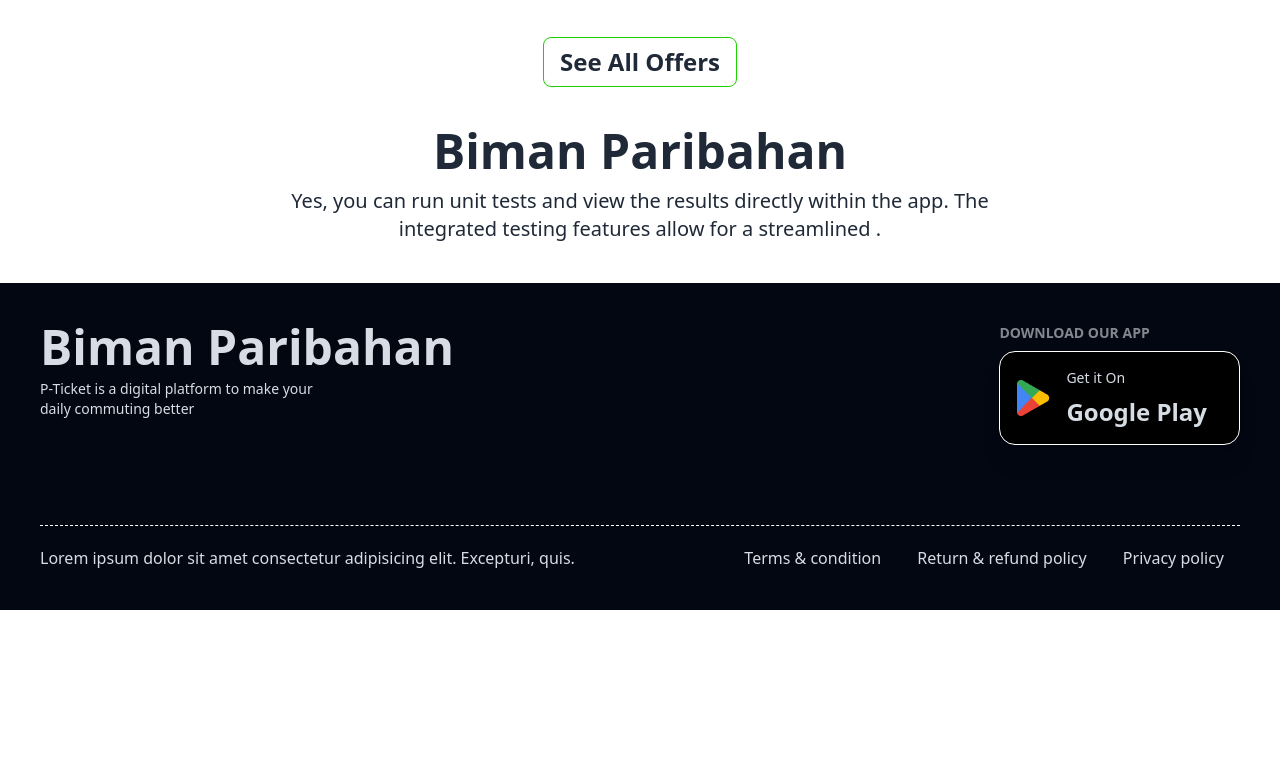
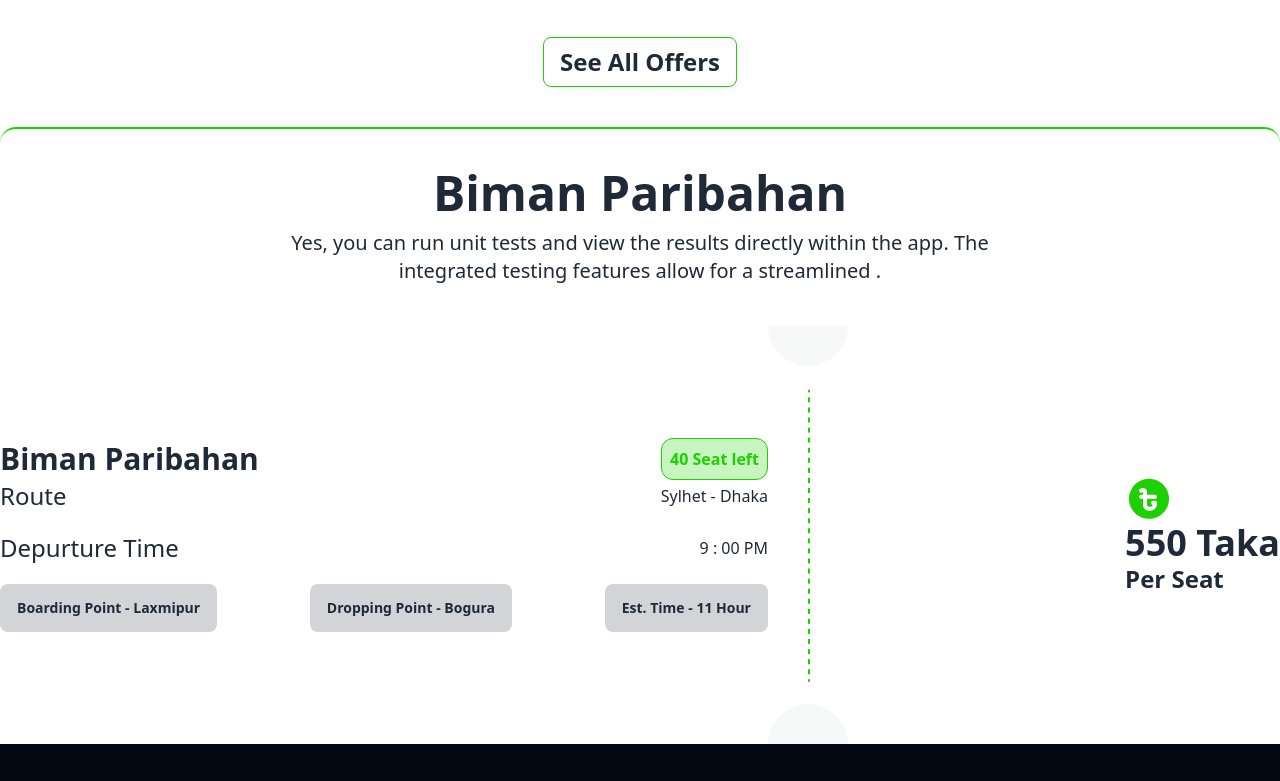
Before and after one commit to developerMohib/Smart-Ticketing-Project, a plain HTML site: page index.html in a window 1280 px wide. Shown: the part 1329-2110 px from the top of the page. Before the commit the page ends 1939 px from the top, so only its background shows below. Drawn offline with nearby package versions, Linux system fonts and the light colour scheme.

Commit message:
Tickets Counter added

```diff
--- a/index.html
+++ b/index.html
@@ -1,10 +1,10 @@
 <!DOCTYPE html>
-<html lang="en">
+<html lang="en" class="scroll-smooth">
 <head>
     <meta charset="UTF-8">
     <meta name="viewport" content="width=device-width, initial-scale=1.0">
     <link rel="shortcut icon" href="./images/favicon.png" type="image/x-icon">
-    <title>Smart Ticketing practice</title>
+    <title>Smart Bus Ticketing practice</title>
     <link rel="stylesheet" href="./style.css">
 
     <!-- daisyUI and tailwind css -->
@@ -72,7 +72,7 @@
                         <h1 class="mb-5 lg:text-5xl text-2xl font-bold my-5">End-to-End Travel with <br> Biman Paribahan </h1>
                         <p class="mb-5">Yes, you can run unit tests and view the results directly within the app. The
                             integrated testing features allow for a streamlined .</p>
-                        <a href="" class="btn font-bold lg:text-2xl text-xl bg-primaryColor border-none lg:p-3 p-2 inline hover:bg-[#1cd100cc] " > Buy Tickets </a>
+                        <a href="#tickets" class="btn font-bold lg:text-2xl text-xl bg-primaryColor border-none lg:p-3 p-2 inline hover:bg-[#1cd100cc]" > Buy Tickets </a>
                       </div>
                     </div>
                   </div>
@@ -144,16 +144,68 @@
             </div>
         </section>
 
-        <section class="tickets mt-10">
+        <section class=" mt-10 border-t-2 border-primaryColor rounded-2xl">
             <div class="container">
                 <div class="w-3/5 mx-auto my-10">
                     <h1 class="font-extrabold text-center text-5xl">Biman Paribahan</h1>
                     <p class="text-center my-3 text-xl">Yes, you can run unit tests and view the results directly within the app. The integrated testing features allow for a streamlined .</p>
                 </div>
+                <!-- ticket counter -->
+                <div class="grid grid-cols-5 items-center">
+
+                  <div class="busName col-span-3">
+                    <div class="name-seat flex justify-between items-center">
+                      <h1 class="text-3xl font-bold">Biman Paribahan</h1>
+                      <p class="bg-[#1cd1003d] text-primaryColor font-bold border border-primaryColor rounded-xl p-2"> <span>40</span> Seat left </p>
+                    </div>
+
+                    <div class="route-place flex justify-between items-center">
+                      <h3 class="text-2xl">Route</h3>
+                      <p> Sylhet - Dhaka </p>
+                    </div>
+                    <div class="time flex justify-between items-center my-5">
+                      <h3 class="text-2xl">Depurture Time</h3>
+                      <p> 9 : 00 PM </p>
+                    </div>
+
+                    <div class="tintaButton flex justify-between items-center">
+                      <button class="btn btn-active btn-ghost">Boarding Point - Laxmipur</button>
+                      <button class="btn btn-active btn-ghost">Dropping Point - Bogura</button>
+                      <button class="btn btn-active btn-ghost">Est. Time - 11 Hour</button>
+                    </div>
+                  </div>
+
+                  <div class="taka col-span-2 flex justify-between items-center">
+                    <div>
+                      <img src="./images/info-devider.png" alt="">
+                    </div>
+
+                    <div>
+                      <div>
+                        <img src="./images/fare.png" alt="">
+                      </div>
+                      <div>
+                        <h2 class="text-4xl font-bold">550 Taka</h2>
+                        <p class="text-2xl font-bold">Per Seat</p>
+                      </div>
+                    </div>
+                  </div>
+
+                </div>
             </div>
+        </section>
+
+        <section id="tickets">
+          <div class="container">
+            <div class="grid grid-col-5 justify-center items-center">
+
+            </div>
+          </div>
         </section>
     </main>
 
+
+    <!-- footer section -->
     <footer class="footer p-10 bg-[#030712] text-neutral-content justify-between">
         <aside>
             <h1 class="font-bold text-5xl">Biman Paribahan</h1>
--- a/style.css
+++ b/style.css
@@ -5,7 +5,7 @@
 }
 
 .container{
-    max-width: 1100px;
+    width: 1100px;
     margin: auto;
 }
 li a {
```
